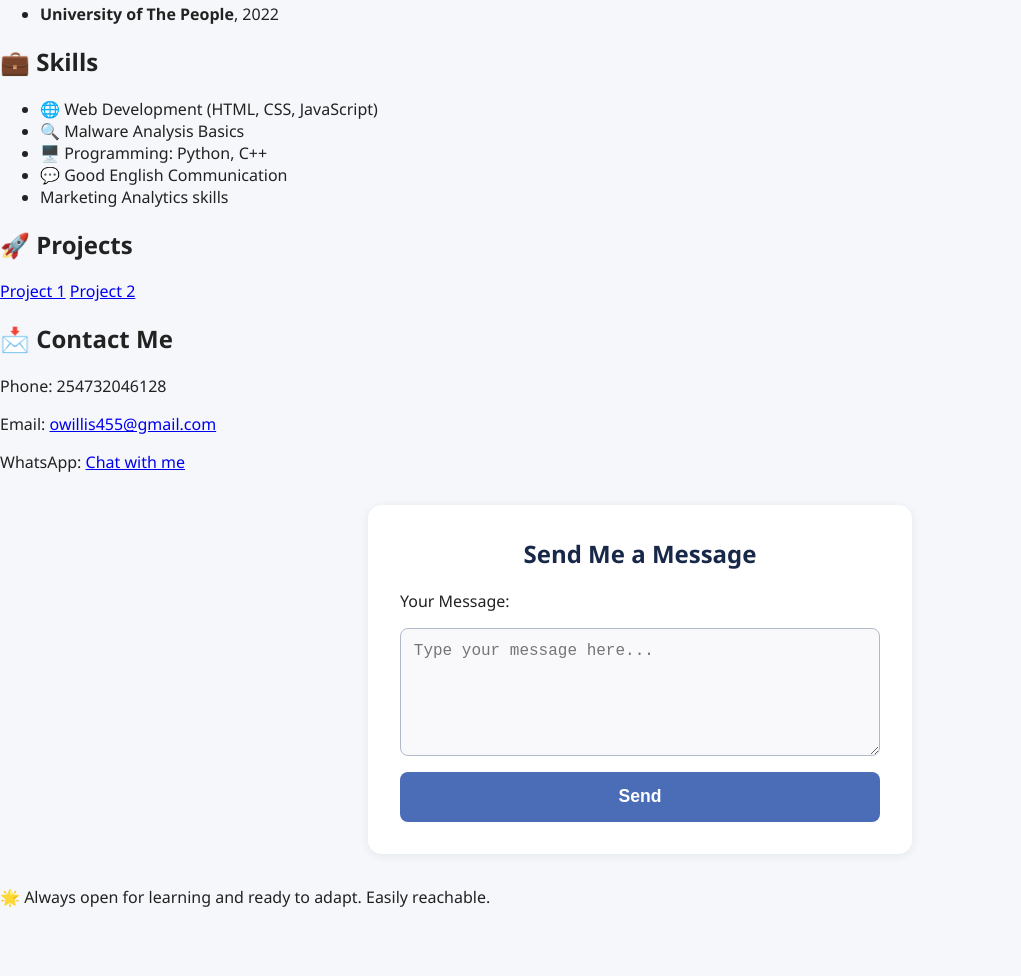
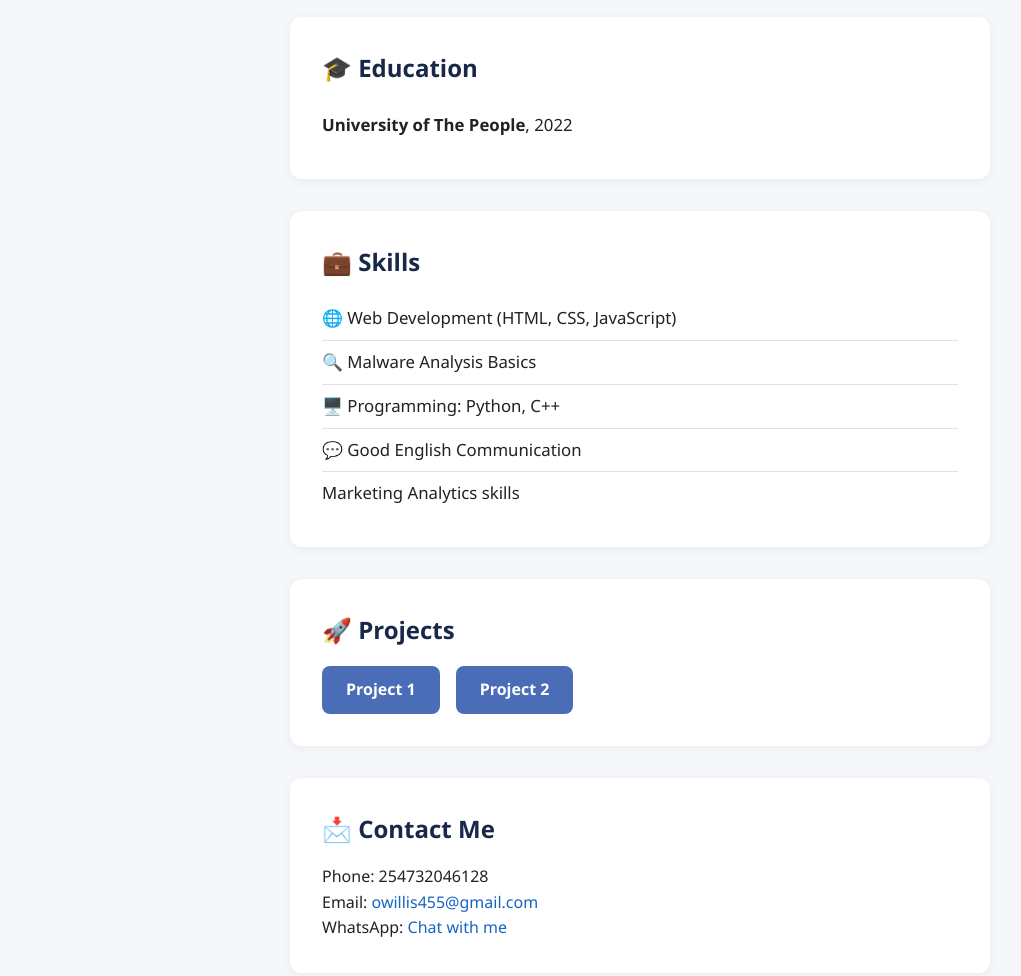
Before and after one commit to Wil666-pro/CV_1, a plain HTML site: page index.html in a window 1280 px wide. Shown: the part 394-1370 px from the top of the page, without its empty margins (0-1021 px from the left). Before the commit the page ends 1318 px from the top, so only its background shows below. Drawn offline with Linux system fonts and the light colour scheme.

Commit message:
Update style.css

```diff
--- a/style.css
+++ b/style.css
@@ -1,9 +1,15 @@
+/* Reset some default browser styles */
+* {
+  margin: 0;
+  padding: 0;
+  box-sizing: border-box;
+}
+
 body {
   font-family: 'Segoe UI', Arial, sans-serif;
   background: #f5f7fa;
   color: #222;
-  margin: 0;
-  padding: 0;
+  line-height: 1.6;
 }
 
 header {
@@ -30,11 +36,77 @@ header {
   box-shadow: 0 2px 12px rgba(44, 62, 80, 0.12);
 }
 
-h1 {
+header h1 {
   font-size: 2.3rem;
   letter-spacing: 1px;
   margin-top: 0.5rem;
-  margin-bottom: 0;
+  margin-bottom: 0.5rem;
+}
+
+header p {
+  font-size: 1.1rem;
+  margin: 0 auto 1rem auto;
+  max-width: 600px;
+}
+
+section {
+  background: #fff;
+  max-width: 700px;
+  margin: 2rem auto;
+  padding: 2rem;
+  border-radius: 12px;
+  box-shadow: 0 2px 10px rgba(44, 62, 80, 0.06);
+}
+
+section h2 {
+  margin-bottom: 1rem;
+  color: #182848;
+}
+
+.skills ul, .education ul {
+  list-style: none;
+  padding: 0;
+}
+
+.skills li, .education li {
+  padding: 0.5rem 0;
+  border-bottom: 1px solid #e0e0e0;
+  font-size: 1.05rem;
+}
+
+.skills li:last-child, .education li:last-child {
+  border-bottom: none;
+}
+
+.projects .button-group {
+  display: flex;
+  gap: 1rem;
+  margin-top: 1rem;
+}
+
+.project-btn {
+  display: inline-block;
+  padding: 0.7rem 1.5rem;
+  background: #4b6cb7;
+  color: #fff;
+  border-radius: 8px;
+  text-decoration: none;
+  font-weight: 600;
+  transition: background 0.2s;
+}
+
+.project-btn:hover {
+  background: #182848;
+}
+
+.contact a {
+  color: #1565c0;
+  text-decoration: none;
+  font-weight: 500;
+}
+
+.contact a:hover {
+  text-decoration: underline;
 }
 
 .contact-form-section {
@@ -94,8 +166,21 @@ h1 {
   background: #182848;
 }
 
-@media (max-width: 600px) {
-  .contact-form-section {
+footer {
+  background: #222;
+  color: #fff;
+  text-align: center;
+  padding: 1.2rem 0;
+  margin-top: 2rem;
+  letter-spacing: 0.5px;
+  font-size: 1.05rem;
+  border-top-left-radius: 16px;
+  border-top-right-radius: 16px;
+}
+
+/* Responsive Design */
+@media (max-width: 800px) {
+  section, .contact-form-section {
     margin: 1rem;
     padding: 1rem;
   }
@@ -103,7 +188,7 @@ h1 {
     width: 90px;
     height: 90px;
   }
-  h1 {
-    font-size: 1.3rem;
+  header h1 {
+    font-size: 1.5rem;
   }
   }
```
